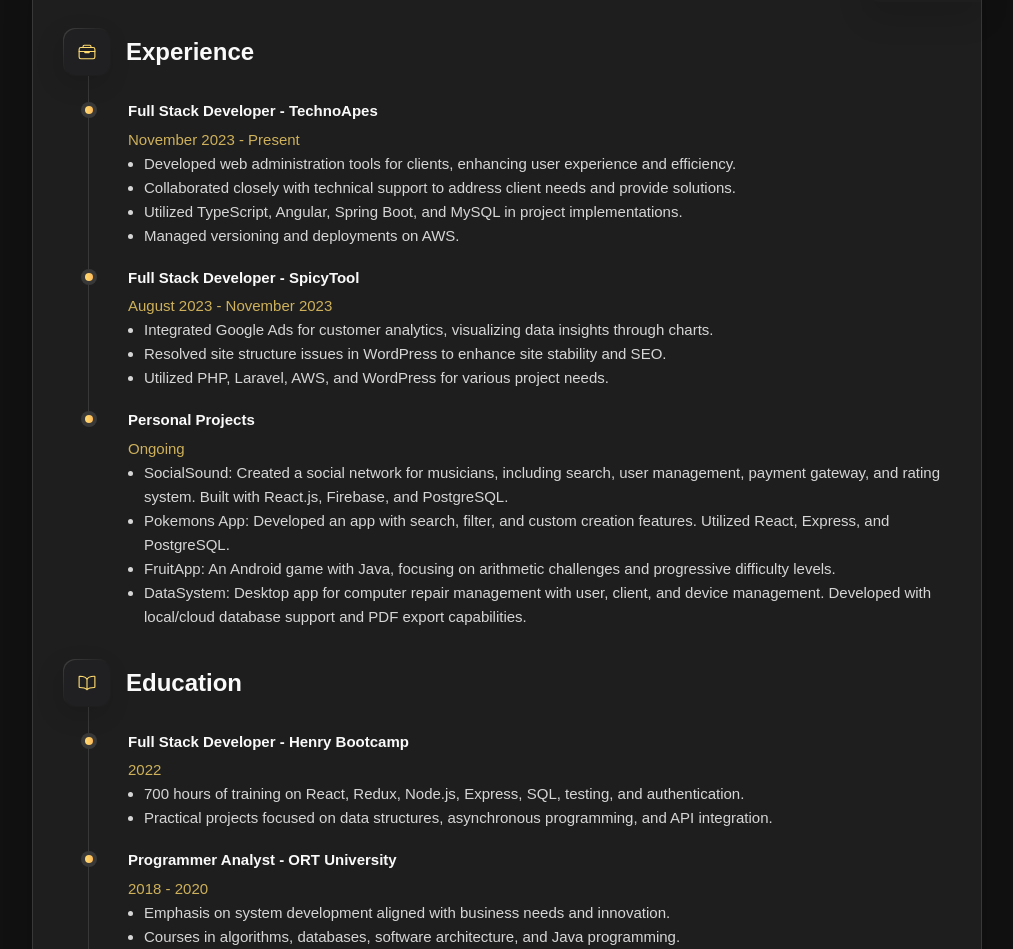
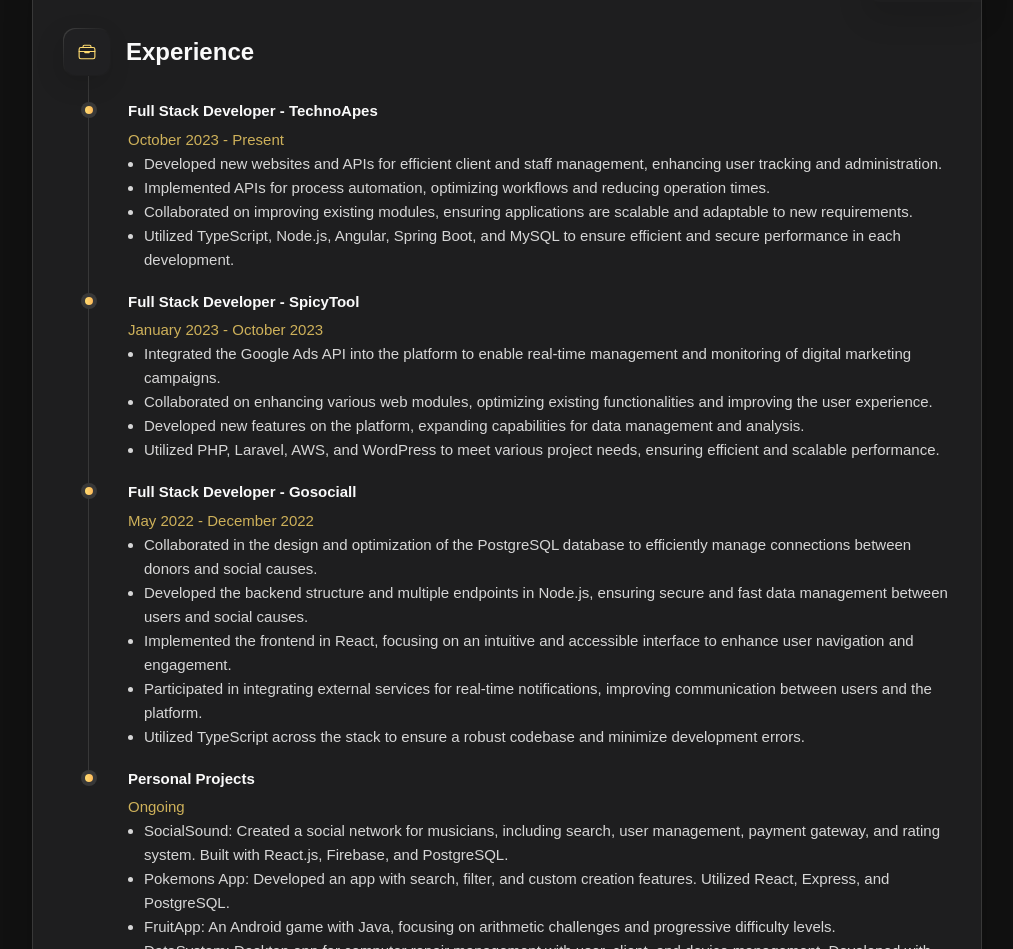
Before and after one commit to Pabl088/portfolio, a React (Vite) app: page / in a window 1280 px wide. Shown: the part 360-1309 px from the top of the page, without its empty margins (133-1146 px from the left). Built offline with nearby package versions, Linux system fonts and the light colour scheme.

Commit message:
Se actualiza informacion

```diff
--- a/src/components/Resume/resume.tsx
+++ b/src/components/Resume/resume.tsx
@@ -18,21 +18,33 @@
         <ol className={style.timeline_list}>
           <li className={style.timeline_item}>
             <h4 className={style.timeline_item_title}>Full Stack Developer - TechnoApes</h4>
-            <span>November 2023 - Present</span>
+            <span>October 2023 - Present</span>
             <ul className={style.timeline_text_list}>
-              <li>Developed web administration tools for clients, enhancing user experience and efficiency.</li>
-              <li>Collaborated closely with technical support to address client needs and provide solutions.</li>
-              <li>Utilized TypeScript, Angular, Spring Boot, and MySQL in project implementations.</li>
-              <li>Managed versioning and deployments on AWS.</li>
+              <li>Developed new websites and APIs for efficient client and staff management, enhancing user tracking and administration.</li>
+              <li>Implemented APIs for process automation, optimizing workflows and reducing operation times.</li>
+              <li>Collaborated on improving existing modules, ensuring applications are scalable and adaptable to new requirements.</li>
+              <li>Utilized TypeScript, Node.js, Angular, Spring Boot, and MySQL to ensure efficient and secure performance in each development.</li>
             </ul>
           </li>
           <li className={style.timeline_item}>
             <h4 className={style.timeline_item_title}>Full Stack Developer - SpicyTool</h4>
-            <span>August 2023 - November 2023</span>
+            <span>January 2023 - October 2023</span>
             <ul className={style.timeline_text_list}>
-              <li>Integrated Google Ads for customer analytics, visualizing data insights through charts.</li>
-              <li>Resolved site structure issues in WordPress to enhance site stability and SEO.</li>
-              <li>Utilized PHP, Laravel, AWS, and WordPress for various project needs.</li>
+              <li>Integrated the Google Ads API into the platform to enable real-time management and monitoring of digital marketing campaigns.</li>
+              <li>Collaborated on enhancing various web modules, optimizing existing functionalities and improving the user experience.</li>
+              <li>Developed new features on the platform, expanding capabilities for data management and analysis.</li>
+              <li>Utilized PHP, Laravel, AWS, and WordPress to meet various project needs, ensuring efficient and scalable performance.</li>
+            </ul>
+          </li>
+          <li className={style.timeline_item}>
+            <h4 className={style.timeline_item_title}>Full Stack Developer - Gosociall</h4>
+            <span>May 2022 - December 2022</span>
+            <ul className={style.timeline_text_list}>
+              <li>Collaborated in the design and optimization of the PostgreSQL database to efficiently manage connections between donors and social causes.</li>
+              <li>Developed the backend structure and multiple endpoints in Node.js, ensuring secure and fast data management between users and social causes.</li>
+              <li>Implemented the frontend in React, focusing on an intuitive and accessible interface to enhance user navigation and engagement.</li>
+              <li>Participated in integrating external services for real-time notifications, improving communication between users and the platform.</li>
+              <li>Utilized TypeScript across the stack to ensure a robust codebase and minimize development errors.</li>
             </ul>
           </li>
           <li className={style.timeline_item}>
```
